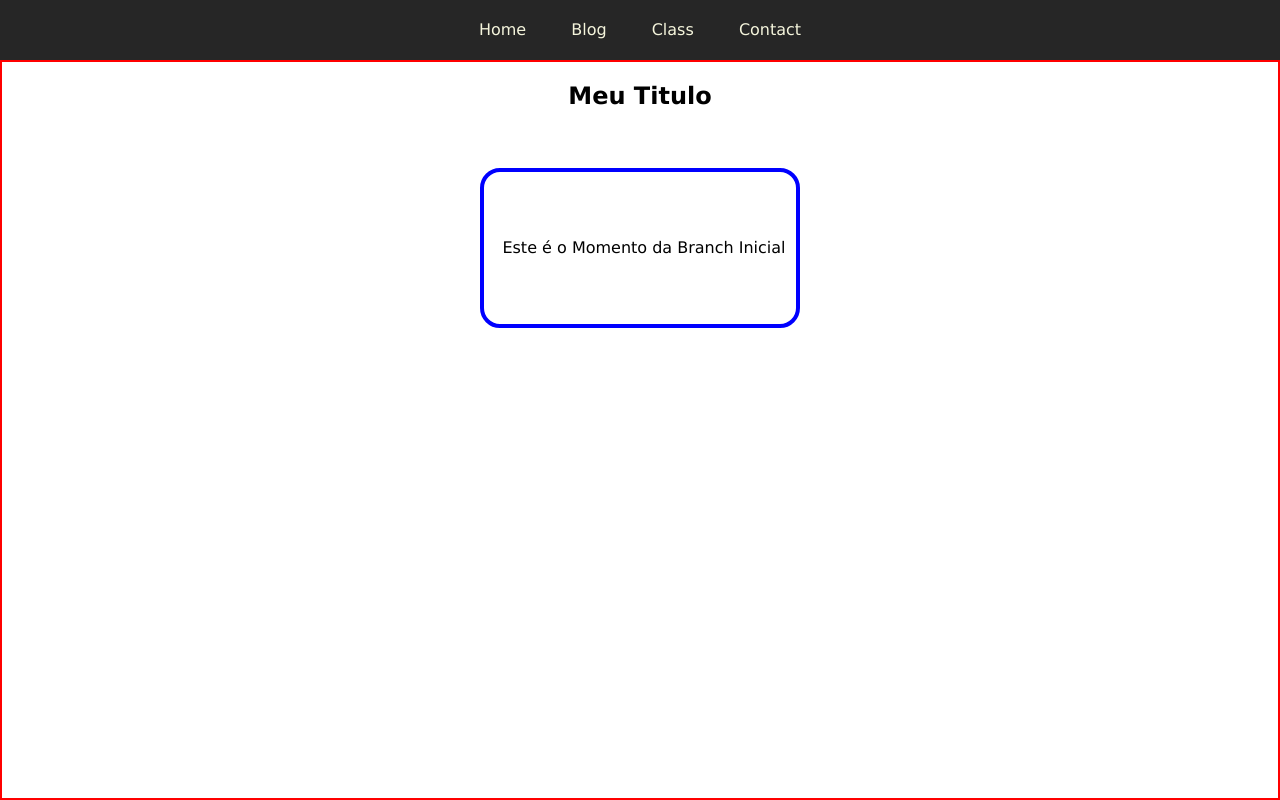
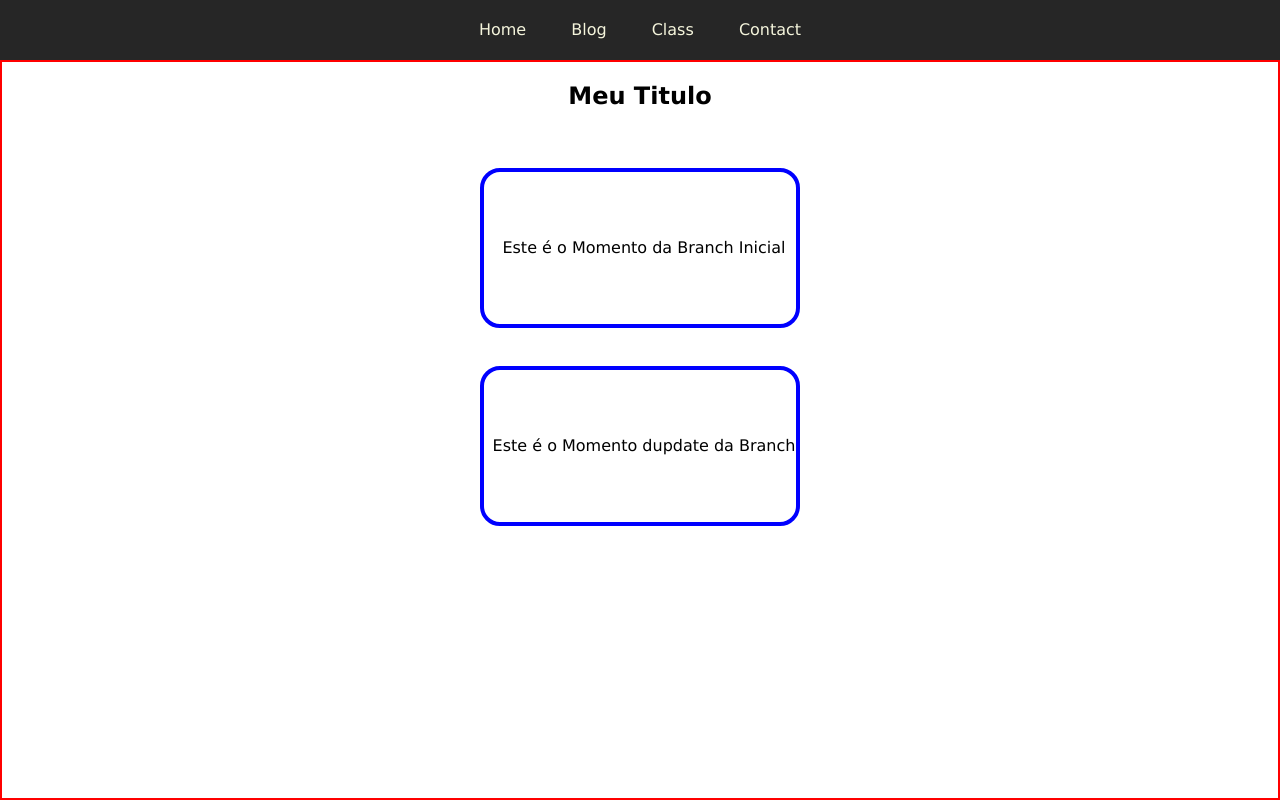
Before and after one commit to Max-Doliveira/Base, a plain HTML site: page index.html in a window 1280 px wide. Drawn offline with Linux system fonts and the light colour scheme.

Commit message:
Adicionado um novo bloco

```diff
--- a/index.html
+++ b/index.html
@@ -27,10 +27,10 @@
             <section class="paragraphy">
                 <p>Este é o Momento da Branch Inicial</p>
             </section>
-<!--
+            <br><br>
             <section class="paragraphy">
-                <p>Este é o Momento da Branch Inicial</p>
-            </section> -->
+                <p>Este é o Momento dupdate da Branch</p>
+            </section>
 
         </section>
 
```
